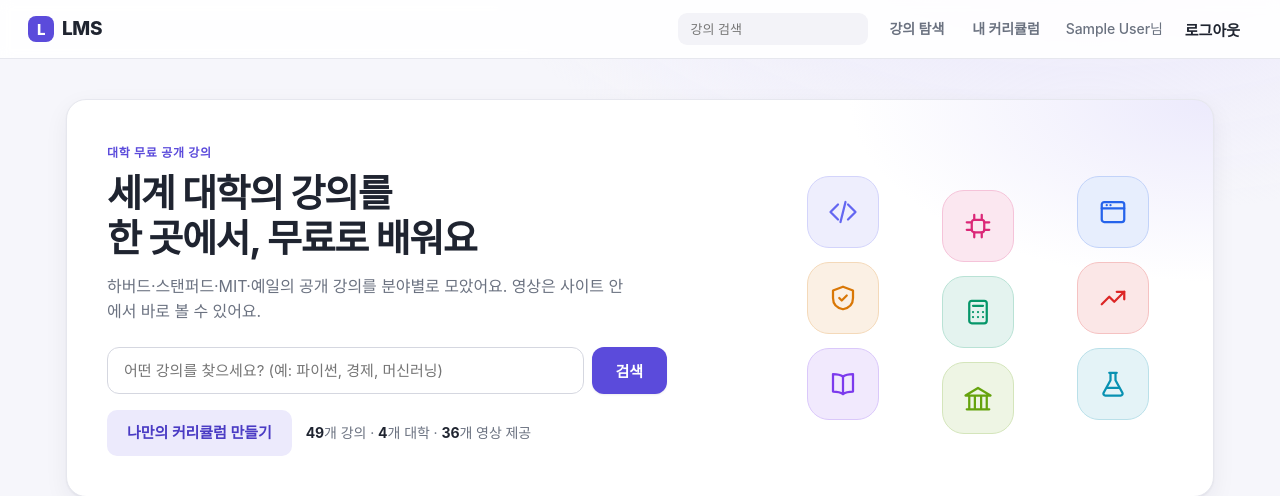
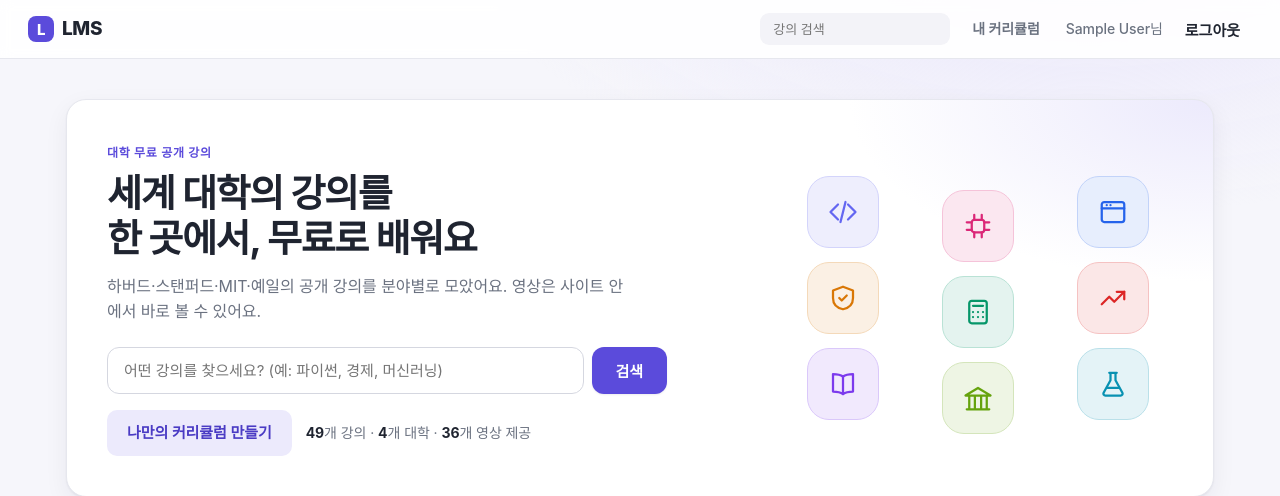
Before and after one commit to kinghyewon0206-ui/lms, a Flask app: page /courses in a window 1280 px wide. Shown: the top 496 px of the page. Run offline with Flask 3, Linux system fonts and the light colour scheme; the visitor is signed in with stand-in values (Sample User, id 1); data comes from the database, SQL or seed files in the repository; data that the repository does not hold is empty; some libraries are stand-ins or nearby versions; some web fonts are replaced.

Commit message:
상단 메뉴에서 '강의 탐색' 링크 제거
Co-Authored-By: Claude Sonnet 5.5 <noreply@anthropic.com>

```diff
--- a/templates/base.html
+++ b/templates/base.html
@@ -21,7 +21,6 @@
         <form action="{{ url_for('courses') }}" method="get" class="nav-search" role="search">
           <input type="search" name="q" placeholder="강의 검색" aria-label="강의 검색" autocomplete="off">
         </form>
-        <a href="{{ url_for('courses') }}">강의 탐색</a>
         <a href="{{ url_for('curriculum_list') }}">내 커리큘럼</a>
         <span class="who">{{ g.user['name'] }}님</span>
         <form action="{{ url_for('logout') }}" method="post" class="inline">
```
